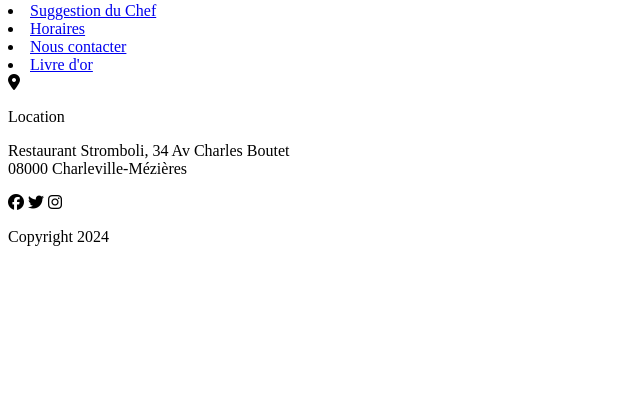
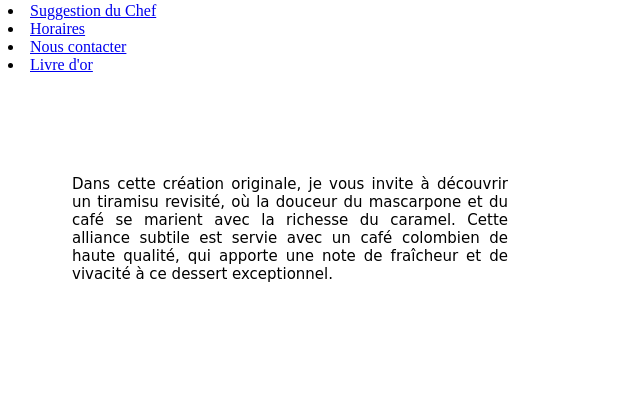
Before and after one commit to Mel-Beth/SiteStromboli, a PHP site: page /page3Suggestion.html in a window 1280 px wide. Shown: the part 346-745 px from the top of the page, without its empty margins (0-640 px from the left). Before the commit the page ends 592 px from the top, so only its background shows below. Run offline with PHP 8.4, Linux system fonts and the light colour scheme; some libraries are stand-ins or nearby versions; some web fonts are replaced.

Commit message:
Finito per me, ciaooo

```diff
--- a/cadrepresentation/cadreGauche.css
+++ b/cadrepresentation/cadreGauche.css
@@ -72,7 +72,7 @@
   h1 {
     font-family: "Dancing Script", cursive;
     font-optical-sizing: auto;
-    font-weight: 600px;
+    font-weight: 600;
     font-style: bold;
     font-size: 28px;
   }
@@ -80,7 +80,7 @@
   p {
   font-family: "Playwrite DE Grund", cursive;
   font-optical-sizing: auto;
-  font-weight: 400px;
+  font-weight: 400;
   font-style: normal;
   font-size: 14px;
 }
--- a/page3SuggestionChef/page3Suggestion.css
+++ b/page3SuggestionChef/page3Suggestion.css
@@ -1,9 +1,15 @@
-h1 {
+#titreSuggestion {
+    display: flex;
+    flex-direction: row;
     font-family: "Dancing Script", cursive;
     font-optical-sizing: auto;
-    font-weight: 600px;
+    font-weight: 600;
     font-style: bold;
     font-size: 30px;
+    width: 500px;
+    height: auto;
+    color: white;
+   margin-left: 4rem;
 }
 
 p {
@@ -12,4 +18,38 @@ p {
     font-weight: 400px;
     font-style: normal;
     font-size: 15px;
+    margin-left: 4rem;
+
+
 }
+
+#imgSuggestion {
+    width: 500px !important;
+    height: auto !important;
+    border: 3px solid white;
+    margin-bottom: 4.1rem;
+
+
+
+
+}
+
+.imgSuggestion{
+    width: 500px ;
+    height: auto ;
+    margin-top: 3rem;
+
+}
+
+
+.texteSuggestion{
+    display: flex;
+    flex-direction: column;
+    padding-right: 20rem;
+    width: 500px;
+    height: 300px;
+    margin-bottom: 2rem;
+    text-align: justify;
+
+
+}
--- a/page3SuggestionChef/page3Suggestion.html
+++ b/page3SuggestionChef/page3Suggestion.html
@@ -5,6 +5,7 @@
     <meta charset="UTF-8">
     <meta name="viewport" content="width=device-width, initial-scale=1.0">
     <link rel="stylesheet" href="/Presentation/style.css">
+    <link rel="stylesheet" href="/page3SuggestionChef/page3Suggestion.css">
     <link rel="stylesheet" href="/css productCards/productCards.css">
     <link rel="stylesheet" href="/cadrepresentation/cadreGauche.css">
     <link rel="stylesheet" href="/Presentation/logoStomboli.css">
@@ -38,6 +39,16 @@
             <li><a href="/page6LivreDor/livreDOr.html#ancreLivreDOr">Livre d'or</a></li>
         </nav>
     </header>
+    <main>
+        <div class="texteSuggestion">
+            <h2 id="titreSuggestion">Suggestion du chef</h2>
+            <p>Dans cette création originale, je vous invite à découvrir un tiramisu revisité, où la douceur du mascarpone et du café se marient avec la richesse du caramel. Cette alliance subtile est servie avec un café colombien de haute qualité, qui apporte une note de fraîcheur et de vivacité à ce dessert exceptionnel.
+            </p>
+        </div>
+        <div class="imgSuggestion">
+            <img src="/image/photoDessertSuggestion.jpg" alt="ImageSuggestionDuChef" id="imgSuggestion">
+        </div>
+    </main>
 
 
 
@@ -47,7 +58,7 @@
 
 
 
-    <footer>
+    <footer style="width: 100vw; color: black; justify-content: space-between;">
         <div class="containerAdresse">
             <i class="fa-solid fa-location-dot"></i>
             <p id="nomLocation">Location</p>
--- a/page5ContactHtml/page5Contact.html
+++ b/page5ContactHtml/page5Contact.html
@@ -5,6 +5,7 @@
     <meta name="viewport" content="width=device-width, initial-scale=1.0">
     <title>Contact</title>
     <link rel="stylesheet" href="/Presentation/style.css">
+    <script src="https://kit.fontawesome.com/677558f9a4.js" crossorigin="anonymous"></script>
     <!-- font google pour titre h1 stromboli -->
     <link rel="preconnect" href="https://fonts.googleapis.com">
     <link rel="preconnect" href="https://fonts.gstatic.com" crossorigin>
```
Also changed, not shown: page5ContactHtml/page5Contact.css (+7 -7 lines), image/photoDessertSuggestion.jpg (added).
